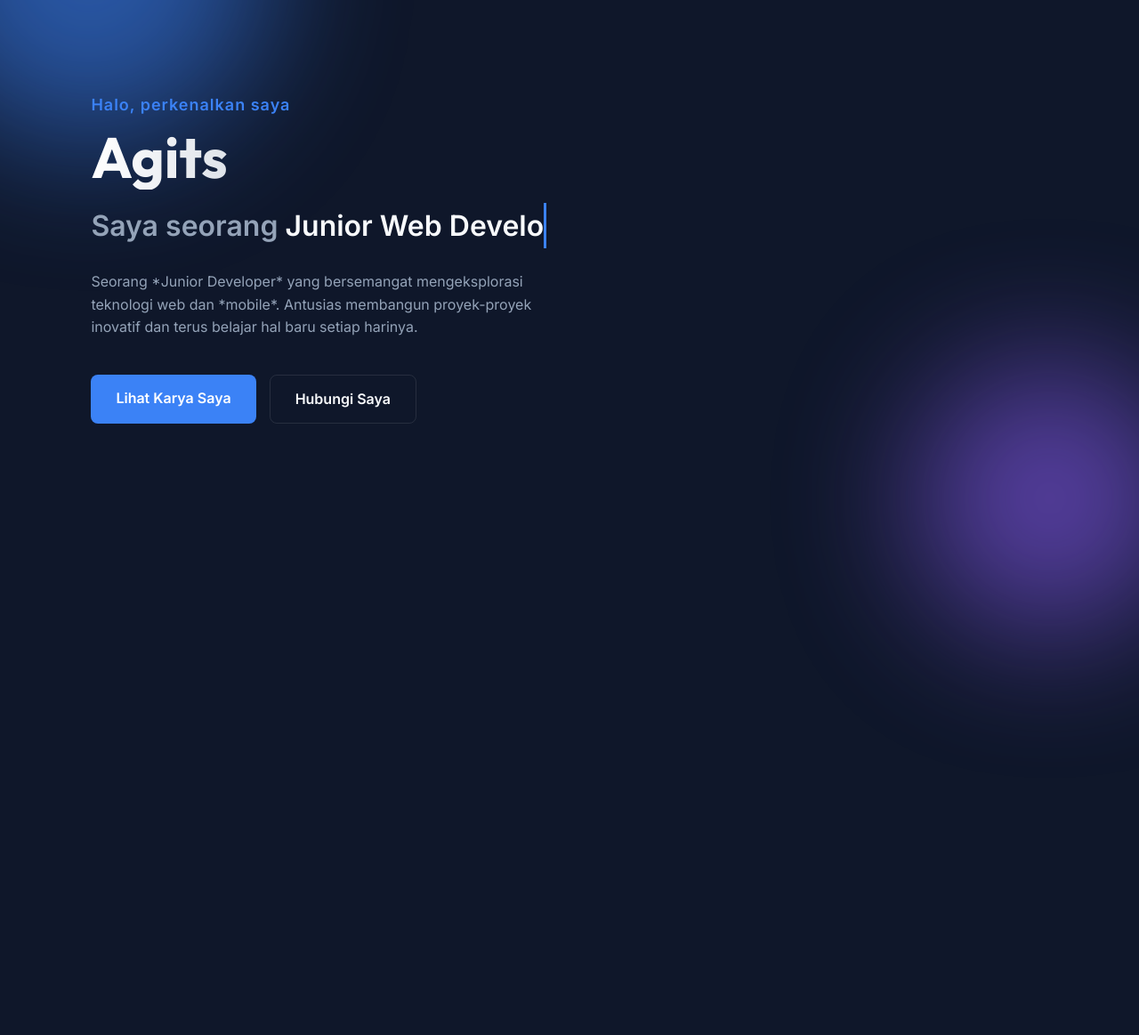
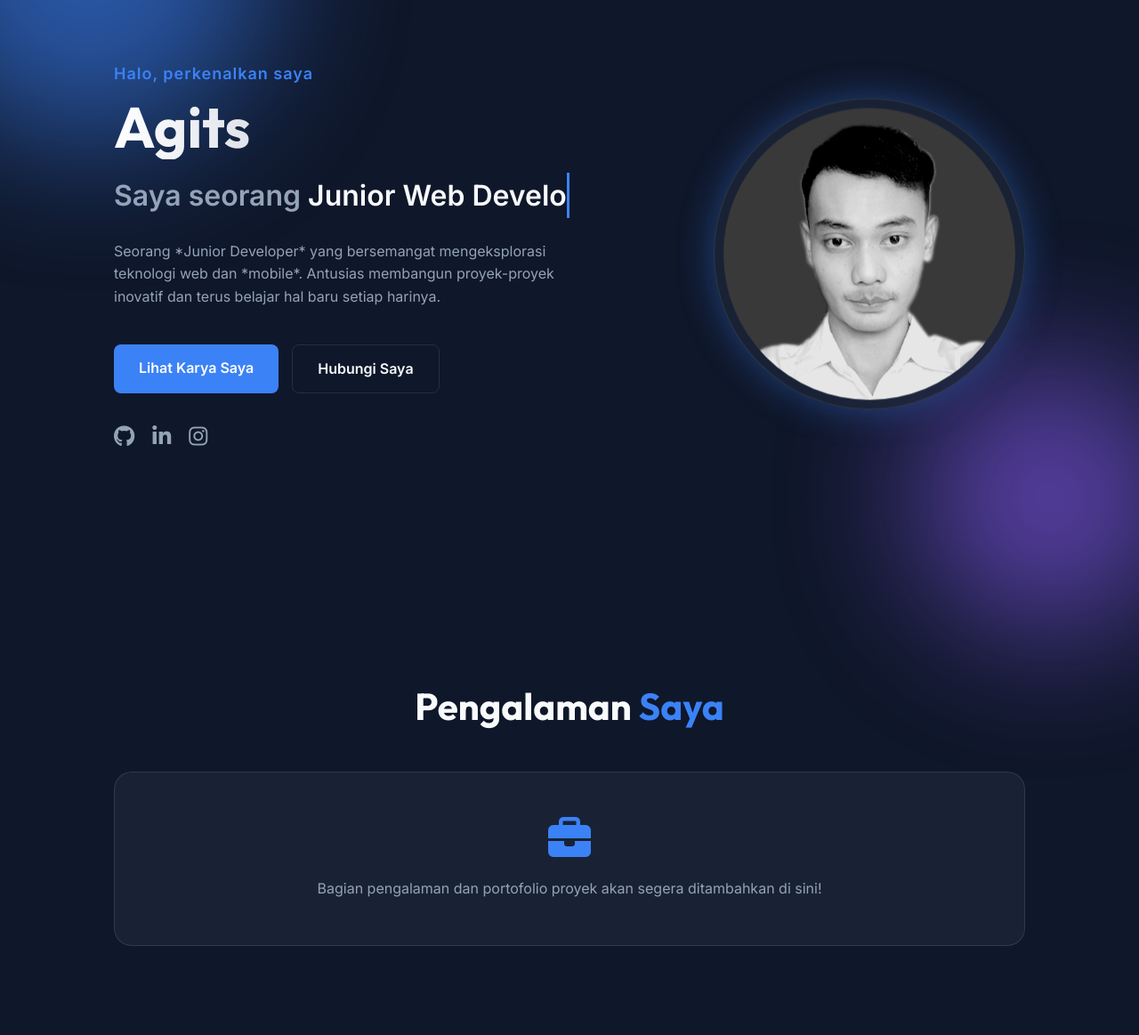
Before and after one commit to AgitsSf21/portfolio, a plain HTML site: page index.html in a window 1280 px wide. Shown: the part 140-1303 px from the top of the page at 89% size. Before the commit the page ends 800 px from the top, so only its background shows below. Drawn offline with Linux system fonts and the light colour scheme.

Commit message:
Menambahkan foto profil dan styling baru

```diff
--- a/index.html
+++ b/index.html
@@ -44,10 +44,27 @@
                     <a href="#projects" class="btn-primary">Lihat Karya Saya</a>
                     <a href="#contact" class="btn-secondary">Hubungi Saya</a>
                 </div>
+                <div class="social-links">
+                    <a href="https://github.com/AgitsSf21" target="_blank"><i class="fa-brands fa-github"></i></a>
+                    <a href="#" target="_blank"><i class="fa-brands fa-linkedin-in"></i></a>
+                    <a href="#" target="_blank"><i class="fa-brands fa-instagram"></i></a>
+                </div>
+            </div>
+            <div class="hero-image">
+                <div class="image-wrapper glass">
+                    <img src="assets/profile.jpg" alt="Foto Agits">
+                </div>
             </div>
         </section>
 
-        <!-- Nanti kita tambahkan section Experience dan Proyek di sini -->
+        <!-- Pengalaman Section -->
+        <section id="experience" class="section">
+            <h2 class="section-title">Pengalaman <span>Saya</span></h2>
+            <div class="experience-placeholder glass">
+                <i class="fa-solid fa-briefcase"></i>
+                <p>Bagian pengalaman dan portofolio proyek akan segera ditambahkan di sini!</p>
+            </div>
+        </section>
     </main>
 
     <script src="script.js"></script>
--- a/styles.css
+++ b/styles.css
@@ -139,8 +139,9 @@ body {
 .hero {
     height: 100vh;
     display: flex;
+    justify-content: space-between;
     align-items: center;
-    padding: 0 8%;
+    padding: 0 10%;
     padding-top: 60px;
 }
 
@@ -199,4 +200,92 @@ body {
 .cta-buttons {
     display: flex;
     gap: 15px;
+    margin-bottom: 30px;
 }
+
+/* Social Links */
+.social-links {
+    display: flex;
+    gap: 20px;
+}
+.social-links a {
+    color: var(--text-muted);
+    font-size: 24px;
+    transition: all 0.3s ease;
+}
+.social-links a:hover {
+    color: var(--primary-color);
+    transform: translateY(-3px);
+    text-shadow: 0 0 15px var(--primary-glow);
+}
+
+/* Hero Image & Layout */
+.hero-image {
+    position: relative;
+    width: 350px;
+    height: 350px;
+    animation: float 6s ease-in-out infinite;
+    z-index: 10;
+}
+
+.image-wrapper {
+    width: 100%;
+    height: 100%;
+    border-radius: 50%;
+    overflow: hidden;
+    padding: 10px;
+    display: flex;
+    justify-content: center;
+    align-items: center;
+    box-shadow: 0 0 40px rgba(59, 130, 246, 0.4);
+}
+
+.image-wrapper img {
+    width: 100%;
+    height: 100%;
+    object-fit: cover;
+    object-position: center 15%; /* Menggeser area wajah agar tidak terlalu ke atas */
+    border-radius: 50%;
+    /* Mengubah foto menjadi hitam-putih agar terlihat sangat premium dan menyatu dengan tema gelap */
+    filter: grayscale(100%) contrast(1.2) brightness(0.9);
+    transition: all 0.5s ease;
+}
+
+.image-wrapper img:hover {
+    /* Mengembalikan warna asli saat disorot mouse */
+    filter: grayscale(0%) contrast(1.1) brightness(1);
+    transform: scale(1.05);
+}
+
+@keyframes float {
+    0% { transform: translateY(0px); }
+    50% { transform: translateY(-20px); }
+    100% { transform: translateY(0px); }
+}
+
+/* Sections General */
+.section {
+    padding: 100px 10%;
+}
+.section-title {
+    font-family: 'Outfit', sans-serif;
+    font-size: 42px;
+    font-weight: 700;
+    margin-bottom: 40px;
+    text-align: center;
+}
+.section-title span {
+    color: var(--primary-color);
+}
+
+.experience-placeholder {
+    padding: 50px;
+    text-align: center;
+    border-radius: 20px;
+    color: var(--text-muted);
+}
+.experience-placeholder i {
+    font-size: 48px;
+    color: var(--primary-color);
+    margin-bottom: 20px;
+}
```
Also changed, not shown: assets/profile.jpg (added).
